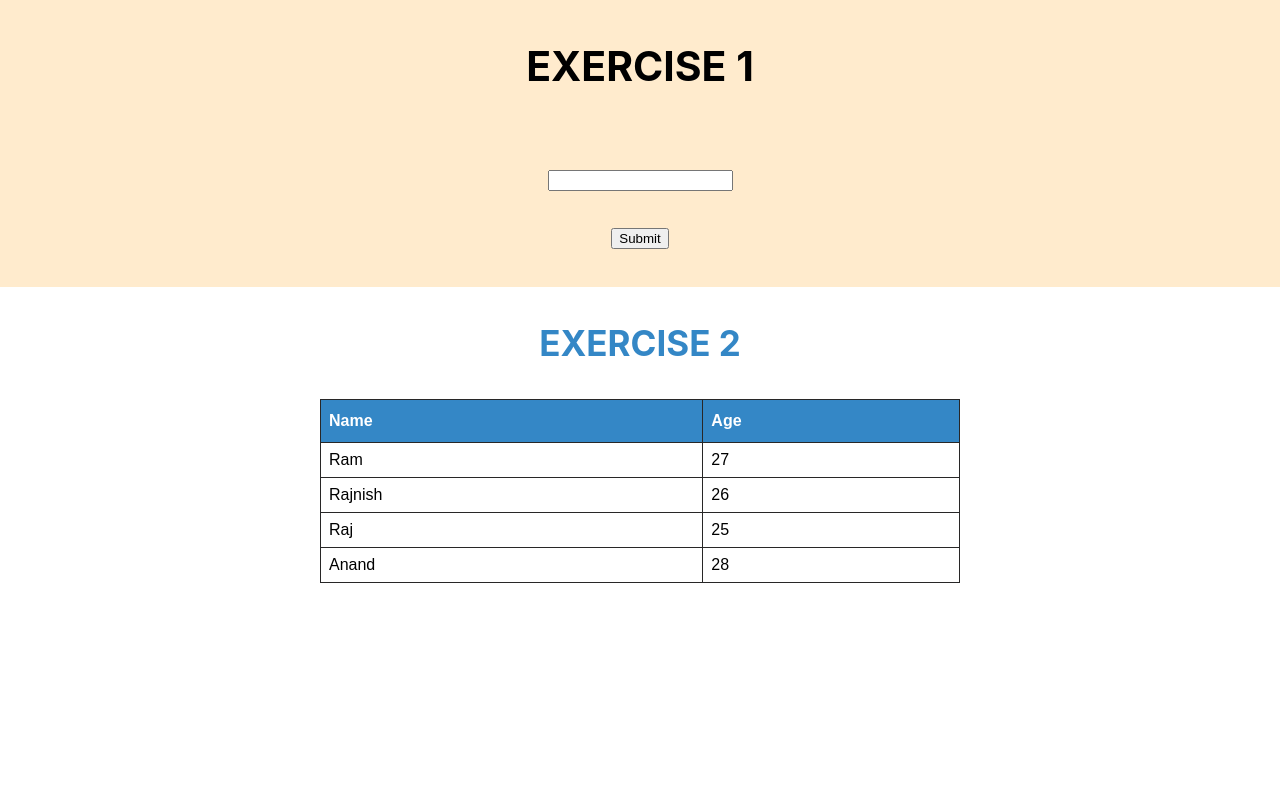
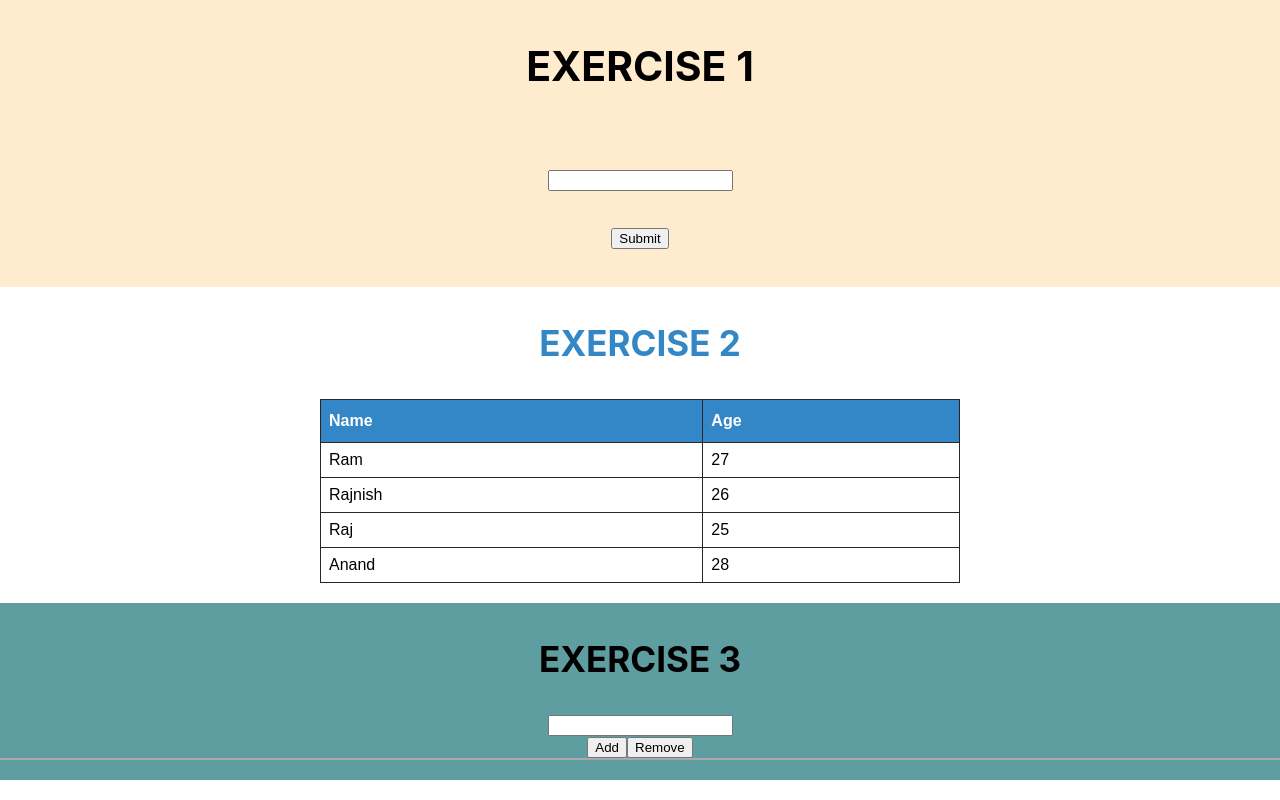
Before and after one commit to abhianand1909/dev-Abhishek, a React (Create React App) app in the folder MyApp/: page / in a window 1280 px wide. Built offline with nearby package versions, Linux system fonts and the light colour scheme.

Commit message:
Exercise 3

```diff
--- a/MyApp/src/App.css
+++ b/MyApp/src/App.css
@@ -43,3 +43,29 @@
   background-color: #3487c6;
   color: white;
 }
+.Exercise3
+{
+  display: flex;
+  flex-direction: column;
+  align-items: center;
+  background-color: cadetblue;
+}
+.button
+{
+  background-color: lightgray;
+}
+.Arrayreturn
+{
+  display: flex;
+    flex-direction: row;
+    justify-content: space-evenly;
+    border: 1px solid darkgray;
+    width: 100%;
+    font-weight: bold;
+    color: #000000;
+    font-size: 22px;
+}
+.E3
+{
+  font-size: 35px;
+}
--- a/MyApp/src/App.js
+++ b/MyApp/src/App.js
@@ -22,6 +22,22 @@ function App(){
 
   // Exercise 3
 
+  let [arr,setdata]=useState([]);
+  let [value1,takevalue]=useState('');
+  let sendData =(elem1) =>
+  {
+    takevalue(elem1.target.value);
+  }
+  let addData =() =>{
+    setdata([value1.toUpperCase(),...arr]);
+    takevalue(value1='')
+    console.log(arr);
+  }
+  let removeData =() =>{
+    arr.pop();
+    setdata([...arr]);
+    console.log(arr);
+  }
 
   return (
     <>
@@ -37,7 +53,30 @@ function App(){
       <h3 className="E2">EXERCISE 2</h3>
     <Table students={students} colNames={columns}/>
     </div>
+    <br />
+
+    <div className="Exercise3">
+      <h3 className="E3">EXERCISE 3</h3>
+      <input type="text" value={value1} onChange={sendData} />
+       <div>
+          <button onClick={addData}>Add</button>
+          <button onClick={removeData}>Remove</button>
+        </div>
+      <div className="Arrayreturn">
+        {arr.map((elem2)=>
+        {
+          return(
+            <div>{elem2}</div>
+          )
+        })
+        }</div>
+        <br />
+    </div>
+
+
+
     </>
+
   );
 }
 export default App;
```
